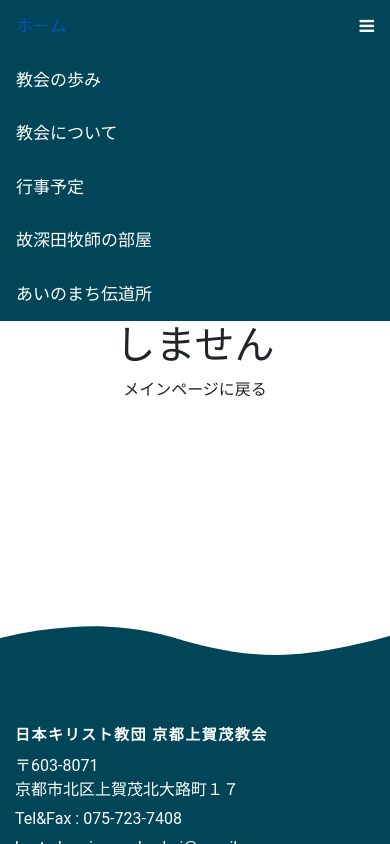
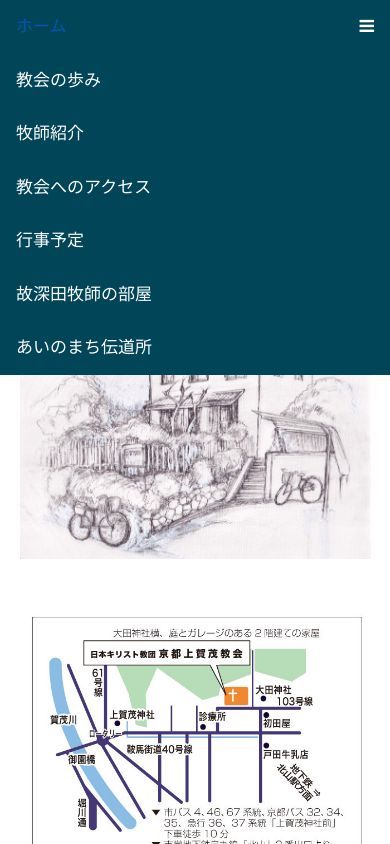
Before and after one commit to nisino25/church, a Vue app: page /access in a window 390 px wide. Both pictures are taken after a click on the link 366 px from the left and 26 px from the top of the page. Shown: the top 844 px of the page. Built offline with nearby package versions, Linux system fonts and the light colour scheme; no server answers; the database is empty.

Commit message:
profile updated3

```diff
--- a/src/App.vue
+++ b/src/App.vue
@@ -10,7 +10,8 @@
           <div class="topnav" id="myTopnav" :style="navStyle" :class="[showingMenu ? 'responsive topnav' : '']">
             <a class="/active" href="/" >ホーム</a>
             <a href="/history">教会の歩み</a>
-            <a href="/about-church">教会について</a>
+            <a href="/about-church">牧師紹介</a>
+            <a href="/access">教会へのアクセス</a>
             <a href="/schedule">行事予定</a>
             <a href="/about-fukada">故深田牧師の部屋</a>
             <a href="/about-dendosho">あいのまち伝道所</a>
--- a/src/router/index.js
+++ b/src/router/index.js
@@ -27,6 +27,11 @@ const routes = [
     path: '/about-church',
     name: 'church',
     component: () => import('../views/church.vue')
+  },
+  {
+    path: '/access',
+    name: 'access',
+    component: () => import('../views/access.vue')
   },
   {
     path: '/schedule',
--- /dev/null
+++ b/src/views/access.vue
@@ -0,0 +1,75 @@
+<template>
+  <div class="content">
+    <h1>京都上賀茂教会へのアクセス</h1>
+    <img src="../../public/img/drawing.jpg" alt="" >
+    <img src="../../public/img/map.jpg" alt="">
+    <br><br>
+
+    <div class="" style="width: 80%; margin: auto auto">
+      <GoogleMap api-key="AIzaSyDypz7XN6k4Q1gEj6mKRt65nAbpOelob8o" style="width: 100%; height: 500px" :center="center" :zoom="15">
+        <Marker :options="{ position: center }" />
+      </GoogleMap>
+    </div>
+
+  </div>
+
+</template>
+
+<script>
+import { GoogleMap, Marker } from "vue3-google-map";
+export default{
+  components: {
+    GoogleMap,
+    Marker,
+  },
+
+  data(){
+    return{
+    }
+  },
+
+  setup() {
+    const center = { lat: 35.05922090366774,  lng: 135.7575056779574, };
+    const markerOptions = { position: center, label: "京都上賀茂教会", title: "京都上賀茂教会" };
+
+
+
+    return { center, markerOptions };
+  },
+}
+</script>
+
+<style>
+.content{
+  margin: 150px auto;
+}
+
+h1{
+  width: 100%;
+  margin: 50px auto;
+  text-align: center;
+}
+img{
+  width: 600px;
+  height: auto;
+  text-align: center;
+  margin: 50px auto;
+  display: block;
+}
+
+@media (min-width:320px) and (max-width:800px)  { /* smartphones, portrait iPhone, portrait 480x320 phones (Android) */
+  img{
+    width: 90vw;
+    height: auto;
+    text-align: center;
+    margin: 50px auto;
+    display: block;
+  }
+
+
+
+
+
+
+  }
+</style>
--- a/src/views/church.vue
+++ b/src/views/church.vue
@@ -1,8 +1,7 @@
 <template>
   <div class="content">
-    <h1>京都上賀茂教会について</h1><hr>
+    <h1>京都上賀茂教会の牧師紹介</h1><hr>
 
-    <strong>牧師</strong><br> <br>
 
     <div v-if="profiles">
       <template v-for="(person, i) in profiles" :key="i">
@@ -11,6 +10,7 @@
           <img :src="imgSrc[i]" alt="none" class="profilePic"> <br>
           <span>{{person.detail}}</span>
           <hr>
+          <!-- <span style="margin-top:50px" class="description">{{getStyle(person.description)}}</span> -->
           <span style="margin-top:50px" class="description">{{getStyle(person.description)}}</span>
           <hr>
 
@@ -20,25 +20,9 @@
     </div>
 
     <div class="loader" v-else></div>
+    <br>
 
 
-    <!-- <div>
-      <span>主任牧師: &nbsp;生田 香緒里</span><br>
-      <span>牧師: &nbsp;&nbsp; 粟津原 淳</span><br>
-      <span>牧師: &nbsp; &nbsp;張 悦子（あいのまち伝道所）</span><br>
-      <span>牧師: &nbsp; &nbsp;浜本 京子 (在米国ハワイ)</span>
-    </div> -->
-    <br>
-
-    <img src="../../public/img/drawing.jpg" alt="" class="churchPic">
-    <img src="../../public/img/map.jpg" alt="" class="mapPic">
-    <br><br>
-
-    <div class="" style="width: 80%; margin: auto auto">
-      <GoogleMap api-key="AIzaSyDypz7XN6k4Q1gEj6mKRt65nAbpOelob8o" style="width: 100%; height: 500px" :center="center" :zoom="15">
-        <Marker :options="{ position: center }" />
-      </GoogleMap>
-    </div>
 
 
 
@@ -49,24 +33,21 @@
 
 <script>
 import db from '../../firebase.js';
-import { GoogleMap, Marker } from "vue3-google-map";
 
-const links = ['../../public/img/awazuhara-san.jpg', '../../public/img/awazuhara-san.jpg','../../public/img/awazuhara-san.jpg']
-const link = '../../public/img/awazuhara-san.jpg'
 
 
 
 export default {
   components: {
-    GoogleMap,
-    Marker,
+    // GoogleMap,
+    // Marker,
   },
 
   data(){
     return{
       profiles: undefined,
-      links,
-      link
+      // links,
+      // link
     }
   },
 
@@ -130,7 +111,7 @@ export default {
 
   computed: {
     imgSrc () {
-      let list = [require("../../public/img/ikuta-san.jpg"), require("../../public/img/awazuhara-san.jpg"),require("../../public/img/default-female.jpeg"),require("../../public/img/default-female.jpeg"),]
+      let list = [require("../../public/img/ikuta-san.jpg"), require("../../public/img/awazuhara-san.jpg"),require("../../public/img/hamamoto-san.jpg"),]
       return list
       // return require("../../public/img/awazuhara-san.jpg")
     },
@@ -142,7 +123,7 @@ export default {
   .content{
     /* margin-top: 1000px; */
     width: 70%;
-    margin: 200px auto;
+    margin: 150px auto;
     text-align: center;
     font-size: 150%;
 
@@ -150,7 +131,7 @@ export default {
 
   }
   .content h1{
-    width: 50%;
+    width:  80%;
     margin: 0 auto;
     text-align: center;
   }
@@ -234,7 +215,7 @@ export default {
   .content{
     /* margin-top: 1000px; */
     width: 85%;
-    margin: 200px auto;
+    margin: 125px auto;
     text-align: center;
     font-size: 150%;
 
```
